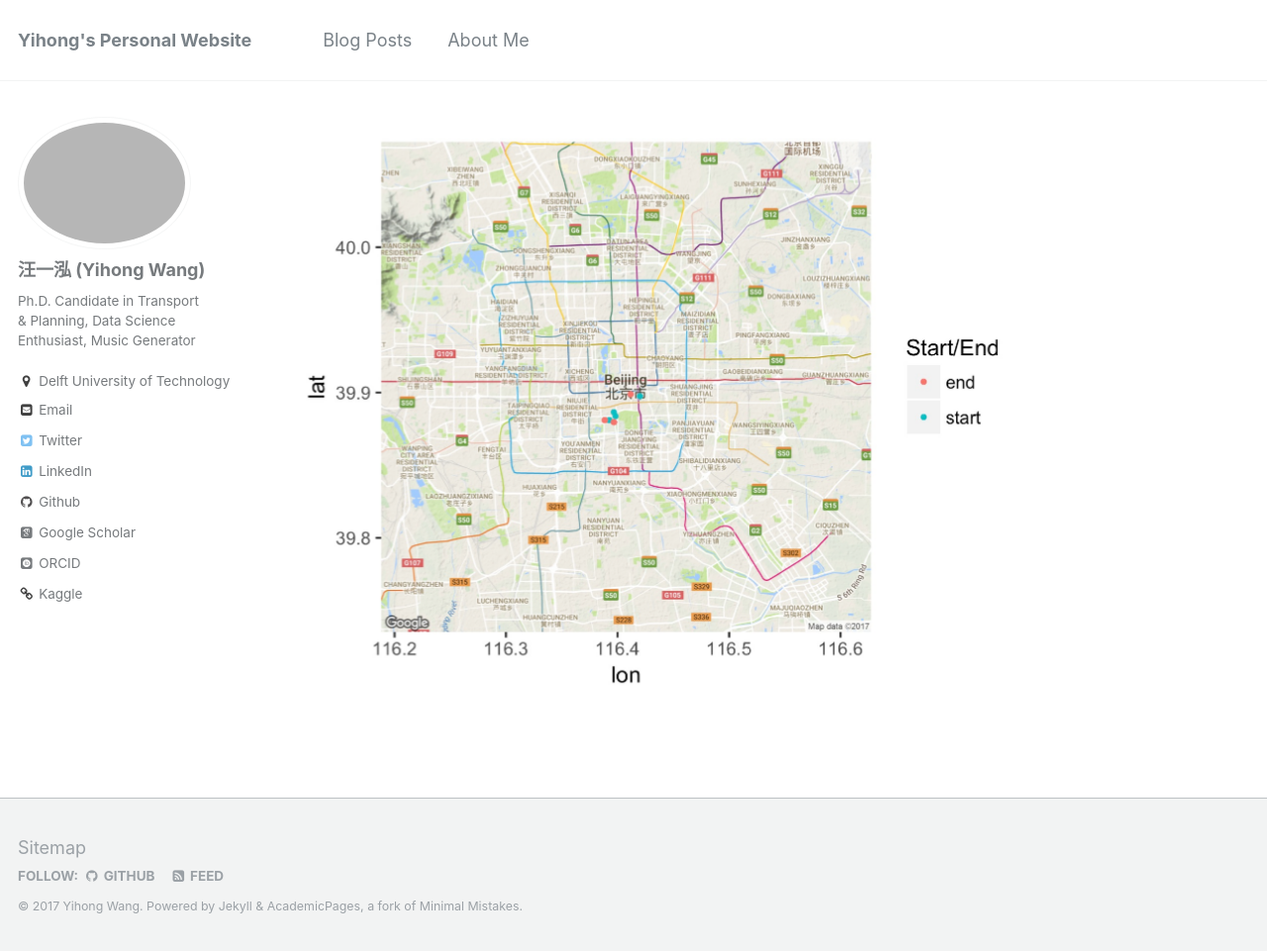
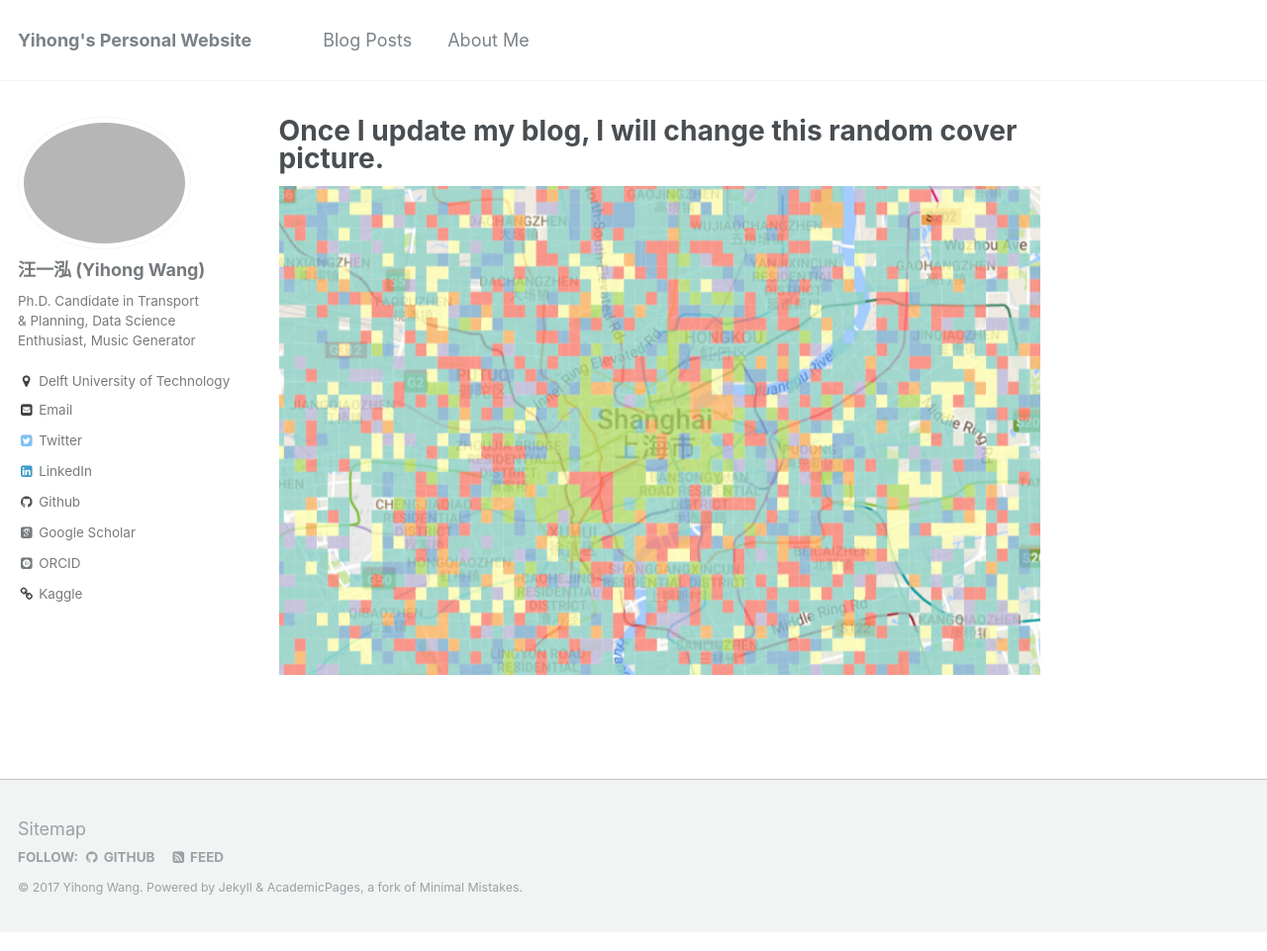
Before and after one commit to bellowswang/bellowswang.github.io, a Jekyll site: the page built from _pages/about.md, in a window 1280 px wide and 961 px high. Shown: the whole window at 99% size. Built offline with Jekyll 4.4.1, drawn with Linux system fonts in a browser that asks for light colours; some web fonts are replaced.

Commit message:
Initial commit

```diff
--- a/_pages/about.md
+++ b/_pages/about.md
@@ -1,6 +1,6 @@
 ---
 permalink: /
-title: ""
+title: "Once I update my blog, I will change this random cover picture."
 excerpt: ""
 author_profile: true
 redirect_from:
@@ -8,4 +8,4 @@ redirect_from:
   - /about.html
 ---
 
-![alt text](https://github.com/bellowswang/bellowswang.github.io/raw/master/images/beijingmobikeeg.jpeg)
+![alt text](https://github.com/bellowswang/bellowswang.github.io/raw/master/images/shanghaigrid.png)
```
Also changed, not shown: images/shanghaigrid.png (added).
